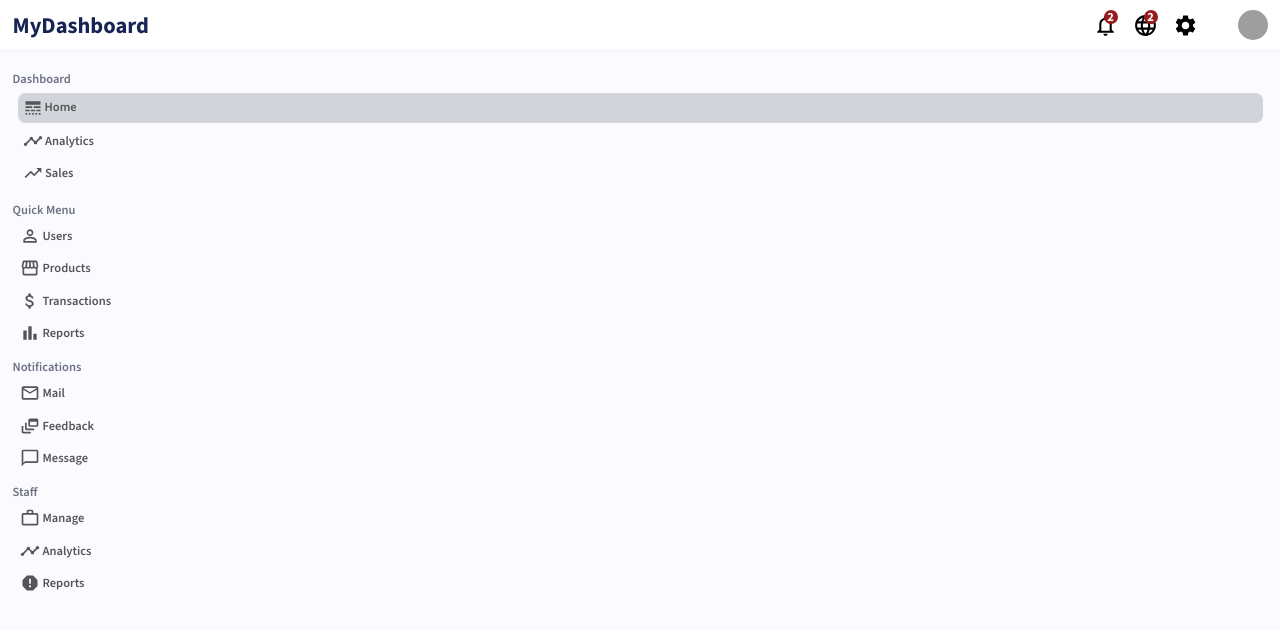
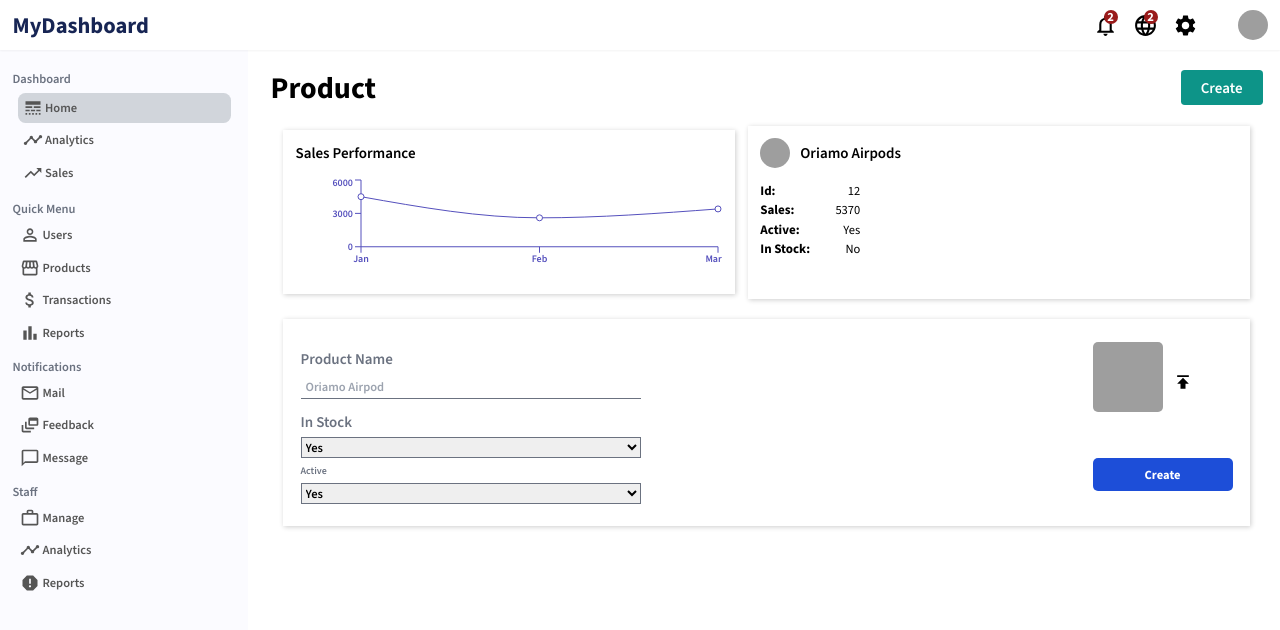
Before and after one commit to Jo-shua09/Tryve-Frontend-Development-Assessment-Dashboard-, a React (Vite) app: page /productslist/1 in a window 1280 px wide. Shown: the top 630 px of the page. Built offline with nearby package versions, Linux system fonts and the light colour scheme; grey boxes are pictures that could not be loaded.

Commit message:
commit 5 and done

```diff
--- a/src/App.jsx
+++ b/src/App.jsx
@@ -7,6 +7,8 @@ import UsersList from "./Pages/UsersList";
 import Users from "./Pages/Users";
 import Newuser from "./Pages/Newuser";
 import Products from "./Pages/Products";
+import ProductsList from "./Pages/ProductsList";
+import Newproducts from "./Pages/Newproducts";
 
 const App = () => {
   return (
@@ -19,9 +21,9 @@ const App = () => {
           <Route path="/userslist" element={<UsersList />} />
           <Route path="/userslist/:userId" element={<Users />} />
           <Route path="/newuser" element={<Newuser />} />
-          <Route path="/products" element={<Products />} />
-          <Route path="/products/:productId" element={<Products />} />
-          <Route path="/newproducts" element={<Products />} />
+          <Route path="/productslist" element={<ProductsList />} />
+          <Route path="/productslist/:productId" element={<Products />} />
+          <Route path="/newproducts" element={<Newproducts />} />
         </Routes>
       </div>
     </Router>
--- /dev/null
+++ b/src/Pages/Newproducts.jsx
@@ -0,0 +1,39 @@
+import React from "react";
+
+const Newproducts = () => {
+  return (
+    <div className="pt-3 flex-[4] mx-5">
+      <h1 className="text-4xl mb-10 font-bold">new Products</h1>
+      <form className="flex flex-col gap-y-5 justify-between gap-x-20 sm:w-1/2 w-full ">
+        <div className="flex flex-col gap-y-2 w-full">
+          <label htmlFor="username" className="text-2xl font-semibold text-gray-700">
+            image
+          </label>
+          <input type="file" className="text-xl" id="file" />
+        </div>
+        <div className=" w-full flex flex-col gap-y-2">
+          <label htmlFor="name" className="text-2xl font-semibold text-gray-700">
+            name
+          </label>
+          <input type="text" className="border text-xl rounded-md pl-2 text-black h-16 w-full" placeholder="oriamo airpod" />
+        </div>
+        <div className=" w-full flex flex-col  gap-y-2">
+          <label htmlFor="stock" className="text-2xl font-semibold text-gray-700">
+            stock
+          </label>
+          <input type="number" className="border text-xl rounded-md pl-2 text-black h-16 w-full" placeholder="112" />
+        </div>
+        <div className=" flex flex-col items-start w-full gap-x-3">
+          <label className="text-2xl font-semibold"> active:</label>
+          <select name="active" id="active" className="border w-full h-16 text-xl capitalize font-medium rounded-md p-2">
+            <option value="yes">yes</option>
+            <option value="no">no</option>
+          </select>
+        </div>
+        <button className="w-52 bg-blue-700 h-16 font-bold text-white text-xl rounded-lg capitalize sm:mt-10 mt-5 mb-5">create</button>
+      </form>
+    </div>
+  );
+};
+
+export default Newproducts;
--- a/src/Pages/Products.jsx
+++ b/src/Pages/Products.jsx
@@ -1,101 +1,81 @@
-import React, { useState } from "react";
-import { DataGrid } from "@mui/x-data-grid";
-import { DeleteOutline } from "@mui/icons-material";
-import { productRows } from "../assets/DummyData";
+import React from "react";
 import { Link } from "react-router-dom";
+import Chart from "../components/Chart";
+import { productData } from "../assets/DummyData";
+import { Publish } from "@mui/icons-material";
 
 const Products = () => {
-  const [rows, setRows] = useState(productRows);
+  return (
+    <div className="pt-3 flex-[4] m-5 w-full h-full ml-4 overflow-hidden px-2">
+      <div className="flex items-center justify-between">
+        <h1 className="text-5xl font-bold">product</h1>
+        <Link to="/newproducts">
+          <button className="py-3 px-8 bg-teal-600 text-white text-2xl capitalize font-semibold rounded-md">create</button>
+        </Link>
+      </div>
 
-  const handleDelete = (id) => {
-    setRows(rows.filter((row) => row.id !== id));
-  };
+      <div className="flex items-center justify-between w-full h-full mt-5">
+        <div className="flex-1 w-1/2 h-full">
+          <Chart data={productData} dataKey="Sales" title="Sales Performance" />
+        </div>
 
-  const userColumns = [
-    {
-      field: "id",
-      headerName: "ID",
-      width: 70,
-      headerClassName: "custom-header",
-      renderCell: (params) => <div className="flex items-center h-full text-gray-500 font-semibold text-lg">{params.value}</div>,
-    },
-    {
-      field: "product",
-      headerName: "Product",
-      width: 200,
-      headerClassName: "custom-header",
-      renderCell: (params) => {
-        return (
-          <div className="flex items-center gap-x-5 h-full">
-            <img
-              src={params.row.img} // Corrected image source
-              alt="product"
-              className="w-10 h-10 rounded-full object-cover"
-            />
-            <div className="flex items-center h-full text-gray-500 font-semibold text-lg">{params.row.name}</div>
+        <div className="flex-1 w-1/2 h-full pb-16 mr-5 shadow-[1px_1px_5px_rgba(0,0,0,0.2)] p-5">
+          <div className="flex items-center gap-x-4">
+            <img src="face.jpg" alt="" className="w-12 h-12 object-cover rounded-full" />
+            <span className="text-2xl font-semibold">oriamo airpods</span>
           </div>
-        );
-      },
-    },
-    {
-      field: "stock",
-      headerName: "Stock",
-      width: 100,
-      headerClassName: "custom-header",
-      renderCell: (params) => <div className="flex items-center h-full text-gray-500 font-semibold text-lg">{params.value}</div>,
-    },
-    {
-      field: "status",
-      headerName: "Status",
-      width: 120,
-      headerClassName: "custom-header",
-      renderCell: (params) => <div className="flex items-center h-full text-gray-500 font-semibold text-lg">{params.value}</div>,
-    },
-    {
-      field: "price",
-      headerName: "Price",
-      width: 140,
-      headerClassName: "custom-header",
-      renderCell: (params) => <div className="flex items-center h-full text-gray-500 font-semibold text-lg">{params.value}</div>,
-    },
-    {
-      field: "action",
-      headerName: "Action",
-      width: 100,
-      headerClassName: "custom-header",
-      renderCell: (params) => {
-        return (
-          <div className="flex items-center gap-x-5 my-auto h-full">
-            <Link to={"/products/" + params.row.id}>
-              <button className="rounded-xl bg-[#3bb077] py-2 px-4 text-white cursor-pointer text-lg font-bold">Edit</button>
+          <div className="mt-5">
+            <div className="w-40 items-center justify-between flex">
+              <span className="text-[1.3rem] font-bold">id:</span>
+              <span className="text-xl font-normal">12</span>
+            </div>
+            <div className="w-40 items-center justify-between flex">
+              <span className="text-[1.3rem] font-bold">sales:</span>
+              <span className="text-xl font-normal">5370</span>
+            </div>
+            <div className="w-40 items-center justify-between flex">
+              <span className="text-[1.3rem] font-bold">active:</span>
+              <span className="text-xl font-normal">yes</span>
+            </div>
+            <div className="w-40 items-center justify-between flex">
+              <span className="text-[1.3rem] font-bold">in stock:</span>
+              <span className="text-xl font-normal">no</span>
+            </div>
+          </div>
+        </div>
+      </div>
+
+      <div className="mx-5 mb-5 mt-5 p-7 shadow-[1px_1px_5px_rgba(0,0,0,0.2)]">
+        <form className="flex justify-between">
+          <div className="flex flex-col">
+            <label className="mb-2 text-gray-500 text-2xl font-semibold mt-5">product name</label>
+            <input type="text" placeholder="oriamo airpod" className="w-[340px] border-b border-gray-500 focus:outline-none h-10 pl-2 text-xl" />
+            <label className="mb-2 text-gray-500 text-2xl font-semibold mt-5"> in stock</label>
+            <select className="mb-2 border border-gray-500 capitalize text-xl font-semibold" name="inStock" id="inStock">
+              <option value="yes">yes</option>
+              <option value="no">no</option>
+            </select>
+            <label className="mb-2 text-gray-500">active</label>
+            <select className="mb-2 border border-gray-500 capitalize text-xl font-semibold" name="active" id="active">
+              <option value="yes">yes</option>
+              <option value="no">no</option>
+            </select>
+          </div>
+
+          <div className=" flex flex-col justify-around">
+            <div className=" flex items-center gap-x-4">
+              <img src="face.jpg" alt="" className="w-28 h-28 object-cover rounded-lg mb-4" />
+              <label htmlFor="file">
+                <Publish sx={{ fontSize: "2rem" }} />
+              </label>
+              <input type="file" id="file" className="hidden" />
+            </div>
+            <Link to="/newproducts">
+              <button className="bg-blue-700 font-bold py-3 px-7 w-56 text-white text-xl rounded-lg capitalize sm:mt-10 mt-5 mb-5">create</button>
             </Link>
-            <DeleteOutline sx={{ fontSize: "2rem", color: "red", cursor: "pointer" }} onClick={() => handleDelete(params.row.id)} />
           </div>
-        );
-      },
-    },
-  ];
-
-  return (
-    <div className="pt-3 flex-[4] border m-5 w-full h-full shadow-[1px_1px_5px_rgba(0,0,0,0.2)] ml-4 overflow-hidden">
-      <DataGrid
-        rows={rows}
-        columns={userColumns}
-        disableRowSelectionOnClick
-        initialState={{ pagination: { paginationModel: { pageSize: 9 } } }}
-        pageSizeOptions={[5, 10]}
-        checkboxSelection
-        sx={{
-          width: "100%", // Ensure the table takes up 100% width
-          border: 0, // Remove the outer border
-          "& .MuiDataGrid-cell:focus, & .MuiDataGrid-cell:focus-within": {
-            outline: "none", // Remove the border on cell focus
-          },
-          "& .MuiDataGrid-row:hover": {
-            backgroundColor: "gray-900", // Optional: Remove hover background color
-          },
-        }}
-      />
+        </form>
+      </div>
     </div>
   );
 };
--- /dev/null
+++ b/src/Pages/ProductsList.jsx
@@ -0,0 +1,103 @@
+import React, { useState } from "react";
+import { DataGrid } from "@mui/x-data-grid";
+import { DeleteOutline } from "@mui/icons-material";
+import { productRows } from "../assets/DummyData";
+import { Link } from "react-router-dom";
+
+const ProductsList = () => {
+  const [rows, setRows] = useState(productRows);
+
+  const handleDelete = (id) => {
+    setRows(rows.filter((row) => row.id !== id));
+  };
+
+  const userColumns = [
+    {
+      field: "id",
+      headerName: "ID",
+      width: 70,
+      headerClassName: "custom-header",
+      renderCell: (params) => <div className="flex items-center h-full text-gray-500 font-semibold text-lg">{params.value}</div>,
+    },
+    {
+      field: "product",
+      headerName: "Product",
+      width: 200,
+      headerClassName: "custom-header",
+      renderCell: (params) => {
+        return (
+          <div className="flex items-center gap-x-5 h-full">
+            <img
+              src={params.row.img} // Corrected image source
+              alt="product"
+              className="w-10 h-10 rounded-full object-cover"
+            />
+            <div className="flex items-center h-full text-gray-500 font-semibold text-lg">{params.row.name}</div>
+          </div>
+        );
+      },
+    },
+    {
+      field: "stock",
+      headerName: "Stock",
+      width: 100,
+      headerClassName: "custom-header",
+      renderCell: (params) => <div className="flex items-center h-full text-gray-500 font-semibold text-lg">{params.value}</div>,
+    },
+    {
+      field: "status",
+      headerName: "Status",
+      width: 120,
+      headerClassName: "custom-header",
+      renderCell: (params) => <div className="flex items-center h-full text-gray-500 font-semibold text-lg">{params.value}</div>,
+    },
+    {
+      field: "price",
+      headerName: "Price",
+      width: 140,
+      headerClassName: "custom-header",
+      renderCell: (params) => <div className="flex items-center h-full text-gray-500 font-semibold text-lg">{params.value}</div>,
+    },
+    {
+      field: "action",
+      headerName: "Action",
+      width: 100,
+      headerClassName: "custom-header",
+      renderCell: (params) => {
+        return (
+          <div className="flex items-center gap-x-5 my-auto h-full">
+            <Link to={"/productslist/" + params.row.id}>
+              <button className="rounded-xl bg-[#3bb077] py-2 px-4 text-white cursor-pointer text-lg font-bold">Edit</button>
+            </Link>
+            <DeleteOutline sx={{ fontSize: "2rem", color: "red", cursor: "pointer" }} onClick={() => handleDelete(params.row.id)} />
+          </div>
+        );
+      },
+    },
+  ];
+
+  return (
+    <div className="pt-3 flex-[4] m-5 w-full h-full shadow-[1px_1px_5px_rgba(0,0,0,0.2)] ml-4 overflow-hidden">
+      <DataGrid
+        rows={rows}
+        columns={userColumns}
+        disableRowSelectionOnClick
+        initialState={{ pagination: { paginationModel: { pageSize: 9 } } }}
+        pageSizeOptions={[5, 10]}
+        checkboxSelection
+        sx={{
+          width: "100%", // Ensure the table takes up 100% width
+          border: 0, // Remove the outer border
+          "& .MuiDataGrid-cell:focus, & .MuiDataGrid-cell:focus-within": {
+            outline: "none", // Remove the border on cell focus
+          },
+          "& .MuiDataGrid-row:hover": {
+            backgroundColor: "gray-900", // Optional: Remove hover background color
+          },
+        }}
+      />
+    </div>
+  );
+};
+
+export default ProductsList;
--- a/src/assets/DummyData.js
+++ b/src/assets/DummyData.js
@@ -46,6 +46,21 @@ export const userData = [
   {
     name: "dec",
     "Active Users": 1000,
+  },
+];
+
+export const productData = [
+  {
+    name: "jan",
+    Sales: 4500,
+  },
+  {
+    name: "feb",
+    Sales: 2600,
+  },
+  {
+    name: "mar",
+    Sales: 3400,
   },
 ];
 
--- a/src/components/Sidebar.jsx
+++ b/src/components/Sidebar.jsx
@@ -29,16 +29,16 @@ const Sidebar = () => {
           <h3 className="text-xl text-gray-500">Dashboard</h3>
           <ul className=" list-none p-1">
             <ul className="list-none p-1">
+              <Link to="/">
                 <li
                   className={`p-2 cursor-pointer gap-x-1 mb-1 flex items-center rounded-xl ${
                     activeMenu === "home" ? "bg-gray-300" : "hover:bg-gray-300"
                   }`}
                   onClick={() => handleMenuClick("home")}
                 >
-                <Link to="/">
                   <LineStyle sx={{ fontSize: "2rem" }} /> <span className="text-xl">home</span>
+                </li>
               </Link>
-              </li>
               <li
                 className={`p-2 cursor-pointer gap-x-1 mb-1 flex items-center rounded-xl ${
                   activeMenu === "analytics" ? "bg-gray-300" : "hover:bg-gray-300"
@@ -72,7 +72,7 @@ const Sidebar = () => {
                 <PermIdentity sx={{ fontSize: "2rem" }} /> <span className="text-xl">users</span>
               </li>
             </Link>
-            <Link to="/products">
+            <Link to="/productslist">
               <li
                 className={`p-2 cursor-pointer gap-x-1 mb-1 flex items-center rounded-xl ${
                   activeMenu === "products" ? "bg-gray-300" : "hover:bg-gray-300"
```
Lines whose indentation alone changed are shown as unchanged.
